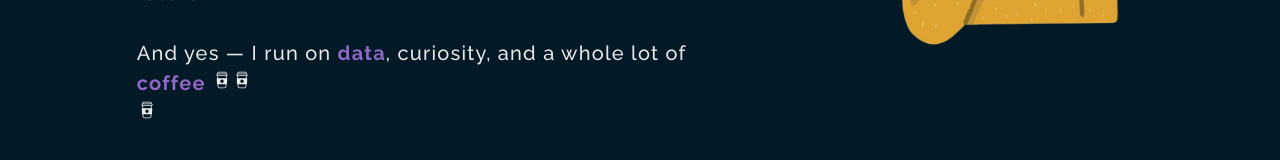
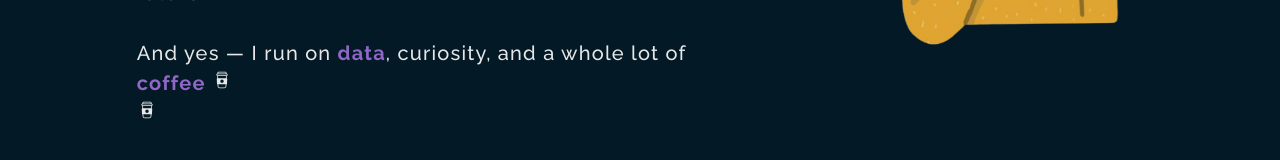
Before and after one commit to RaineJacob/Raine-Jacob, a React (Create React App) app: page / in a window 1280 px wide. Shown: the part 1267-1427 px from the top of the page. Built offline with nearby package versions, Linux system fonts and the light colour scheme.

Commit message:
Update Home.js

```diff
--- a/src/Components/Home.js
+++ b/src/Components/Home.js
@@ -38,7 +38,7 @@ const Home = () => {
   I’m currently sharpening my skills with tools like <b>Tableau</b> and plan to explore <b>Snowflake</b> and <b>Looker</b> in the near future.<br/><br/>
 
   And yes — I run on <b>data</b>, curiosity, and a whole lot of <b>coffee</b>  <CiCoffeeCup />
-    <CiCoffeeCup />
+
 </p>
 
 </p>
```
